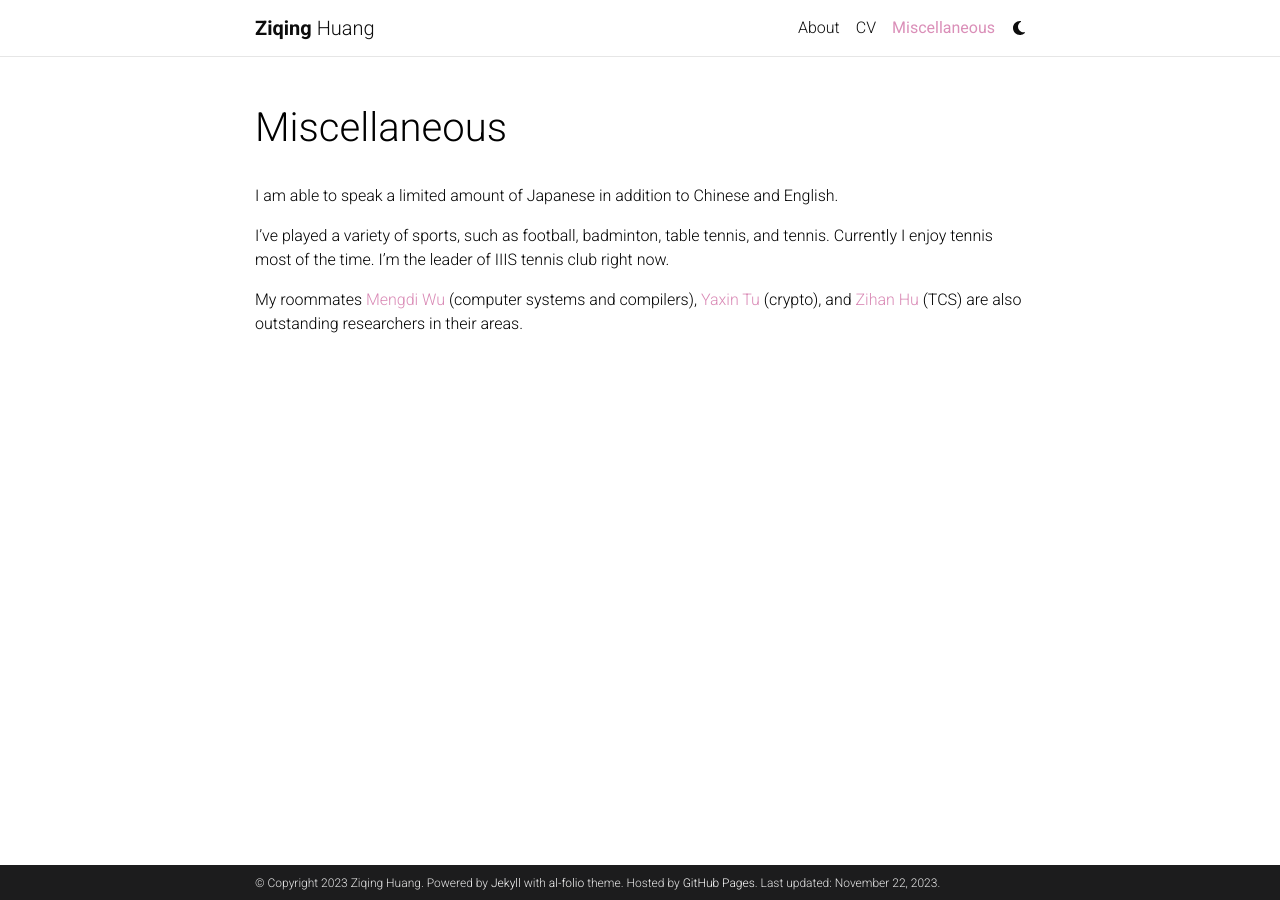
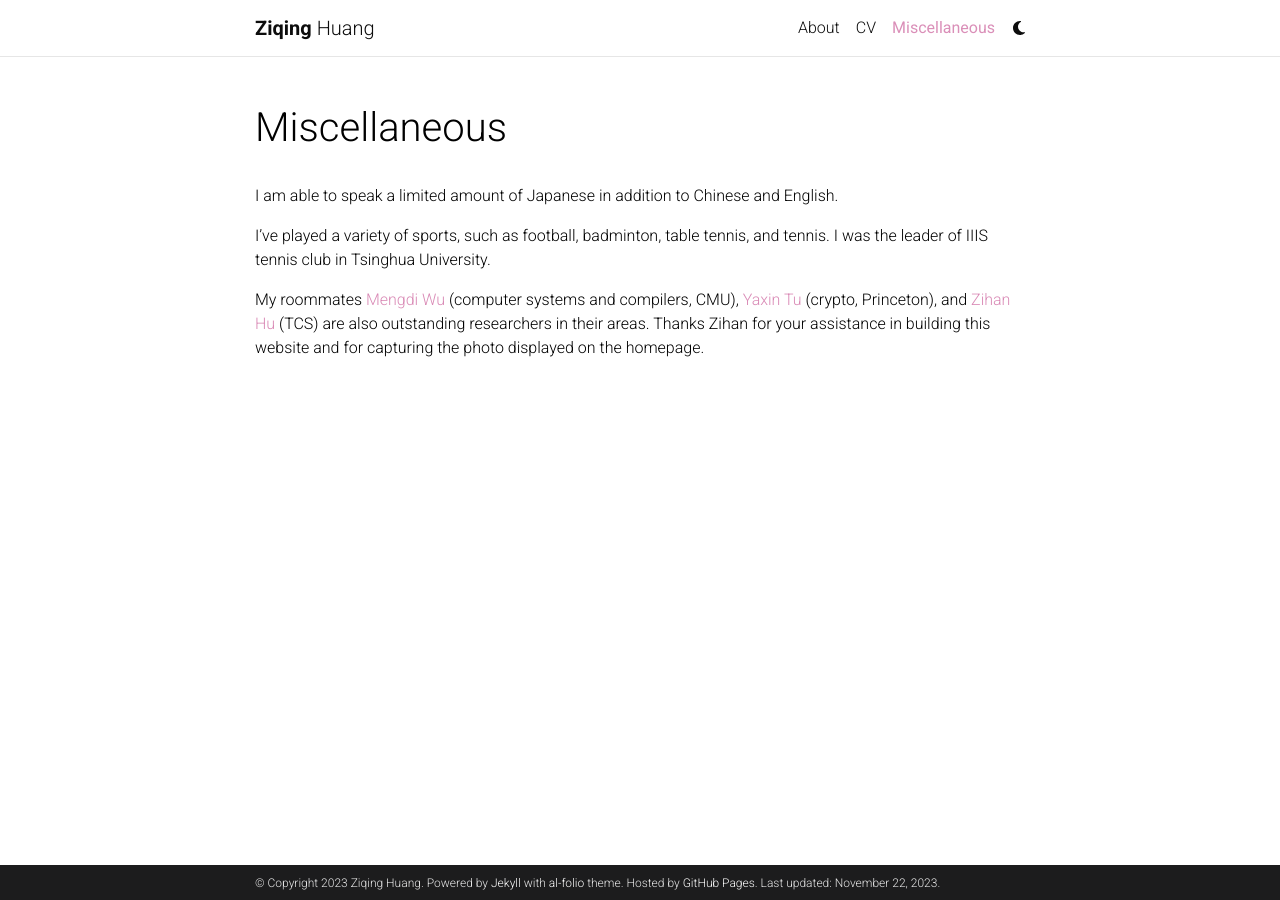
Before and after one commit to ziqing-huang/ziqing-huang.github.io, a Jekyll site: the page built from _pages/miscellaneous.md, in a window 1280 px wide. Built offline with Jekyll 4.4.1, drawn with Linux system fonts in a browser that asks for light colours; nearby versions of some CDN libraries; comment, search, counter and statistics services are not loaded; a style sheet for code colours, icons or effects is not loaded.

Commit message:
Fix typo; update

```diff
--- a/_pages/miscellaneous.md
+++ b/_pages/miscellaneous.md
@@ -9,6 +9,6 @@ nav_order: 3
 
 I am able to speak a limited amount of Japanese in addition to Chinese and English.
 
-I've played a variety of sports, such as football, badminton, table tennis, and tennis. Currently I enjoy tennis most of the time. I'm the leader of IIIS tennis club right now.
+I've played a variety of sports, such as football, badminton, table tennis, and tennis. I was the leader of IIIS tennis club in Tsinghua University.
 
-My roommates [Mengdi Wu](https://wmdi.github.io/) (computer systems and compilers), [Yaxin Tu](https://tu-yaxin.github.io/) (crypto), and [Zihan Hu](https://zihanhu.cn/) (TCS) are also outstanding researchers in their areas.
+My roommates [Mengdi Wu](https://wmdi.github.io/) (computer systems and compilers, CMU), [Yaxin Tu](https://tu-yaxin.github.io/) (crypto, Princeton), and [Zihan Hu](https://zihanhu.cn/) (TCS) are also outstanding researchers in their areas. Thanks Zihan for your assistance in building this website and for capturing the photo displayed on the homepage.
```
Also changed, not shown: _pages/about.md (+1 -1 lines).
